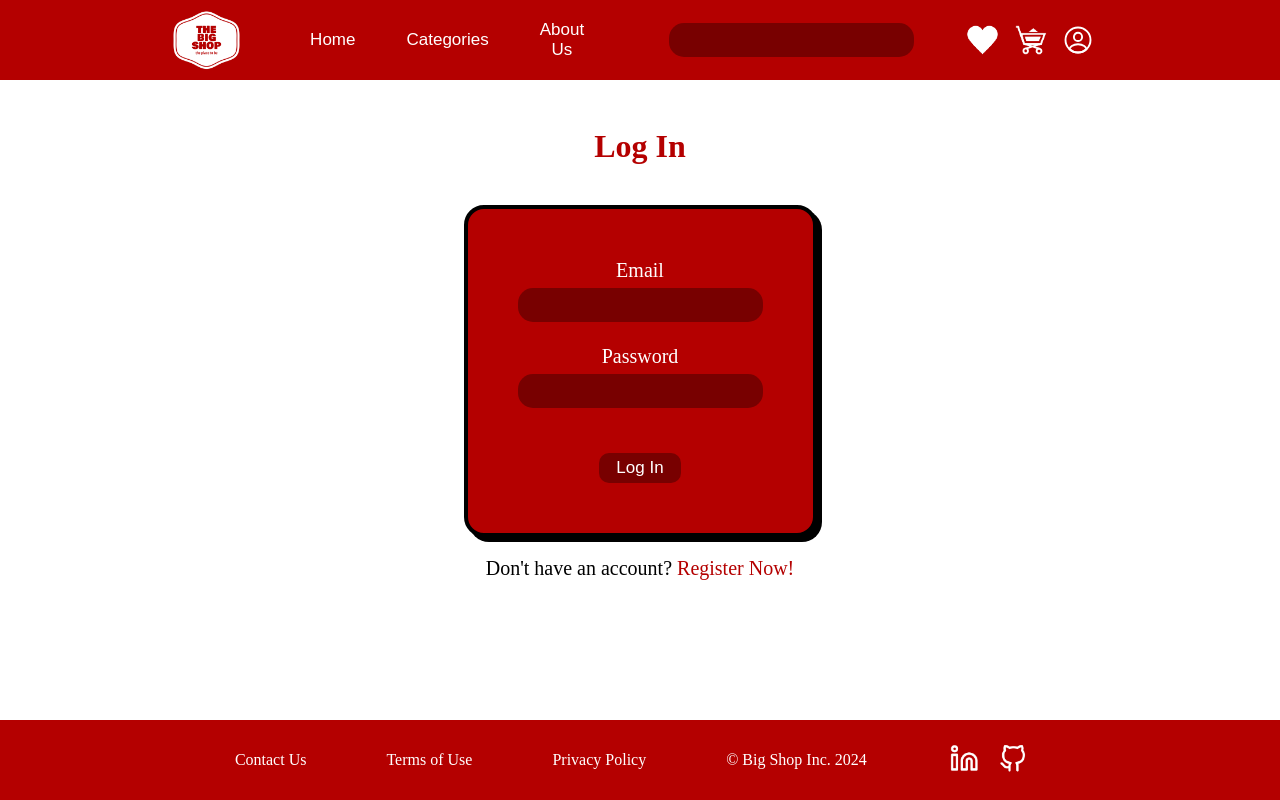
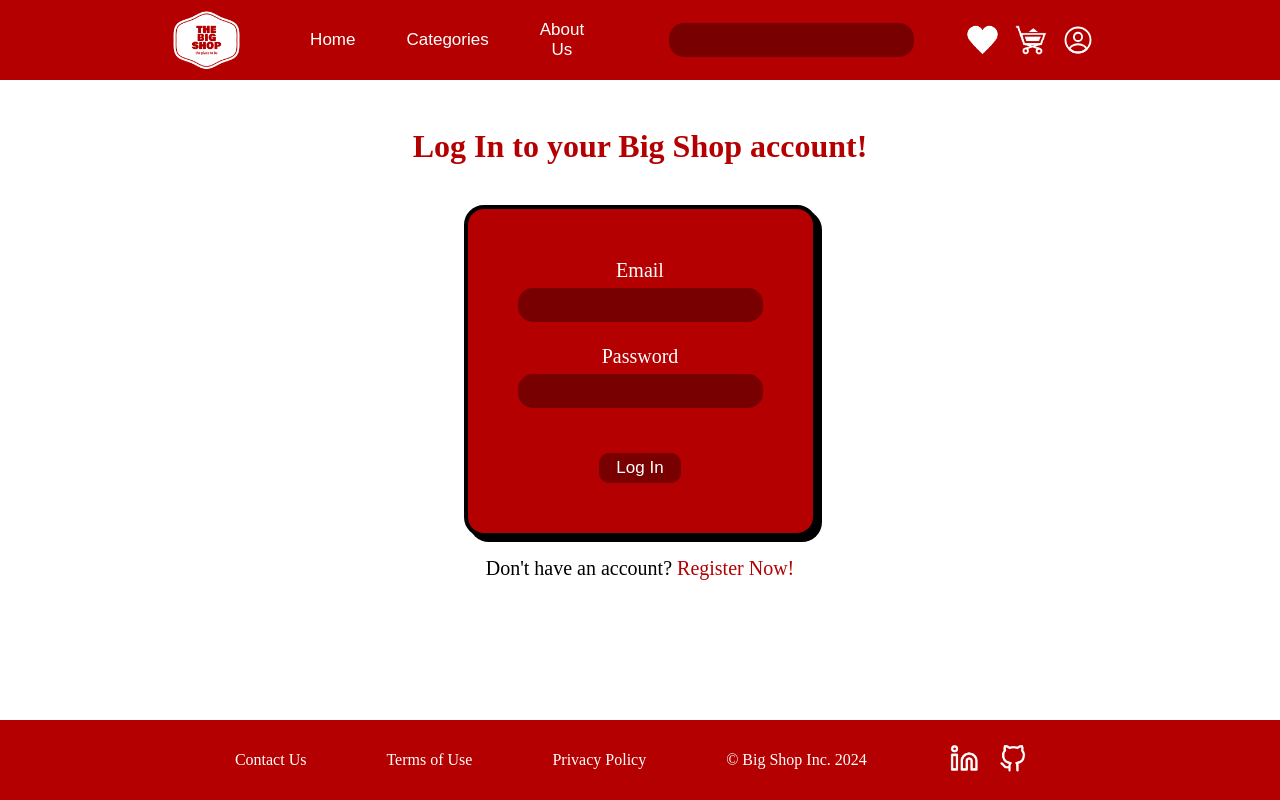
Before and after one commit to BrunoFares/e-commerce-website, an Angular app: page /login in a window 1280 px wide. Built offline with nearby package versions, Linux system fonts and the light colour scheme.

Commit message:
Fixed a small inaccuracy in the login component.

```diff
--- a/src/app/core/auth/login/login.component.html
+++ b/src/app/core/auth/login/login.component.html
@@ -1,4 +1,4 @@
-<h1>Log In</h1>
+<h1>Log In to your Big Shop account!</h1>
 <form (ngSubmit)="onSubmit()" [formGroup]="loginForm">
     <label for="username">Email</label>
     <input name="username" type="text" formControlName="username" id="username"><br>
@@ -10,4 +10,4 @@
 
     <button type="submit" [disabled]="!loginForm.valid">Log In</button>
 </form>
-<p>Don't have an account? <a [routerLink]="'/register'">Register Now!</a></p>
+<p>Don't have an account? <a [routerLink]="'../register'">Register Now!</a></p>
--- a/src/styles.scss
+++ b/src/styles.scss
@@ -24,8 +24,10 @@ app-footer {
     cursor: pointer;
 }
 
-app-login {
+app-login,
+app-register {
     display: flex;
     flex-direction: column;
     align-items: center;
+    margin-bottom: 5em;
 }
```
